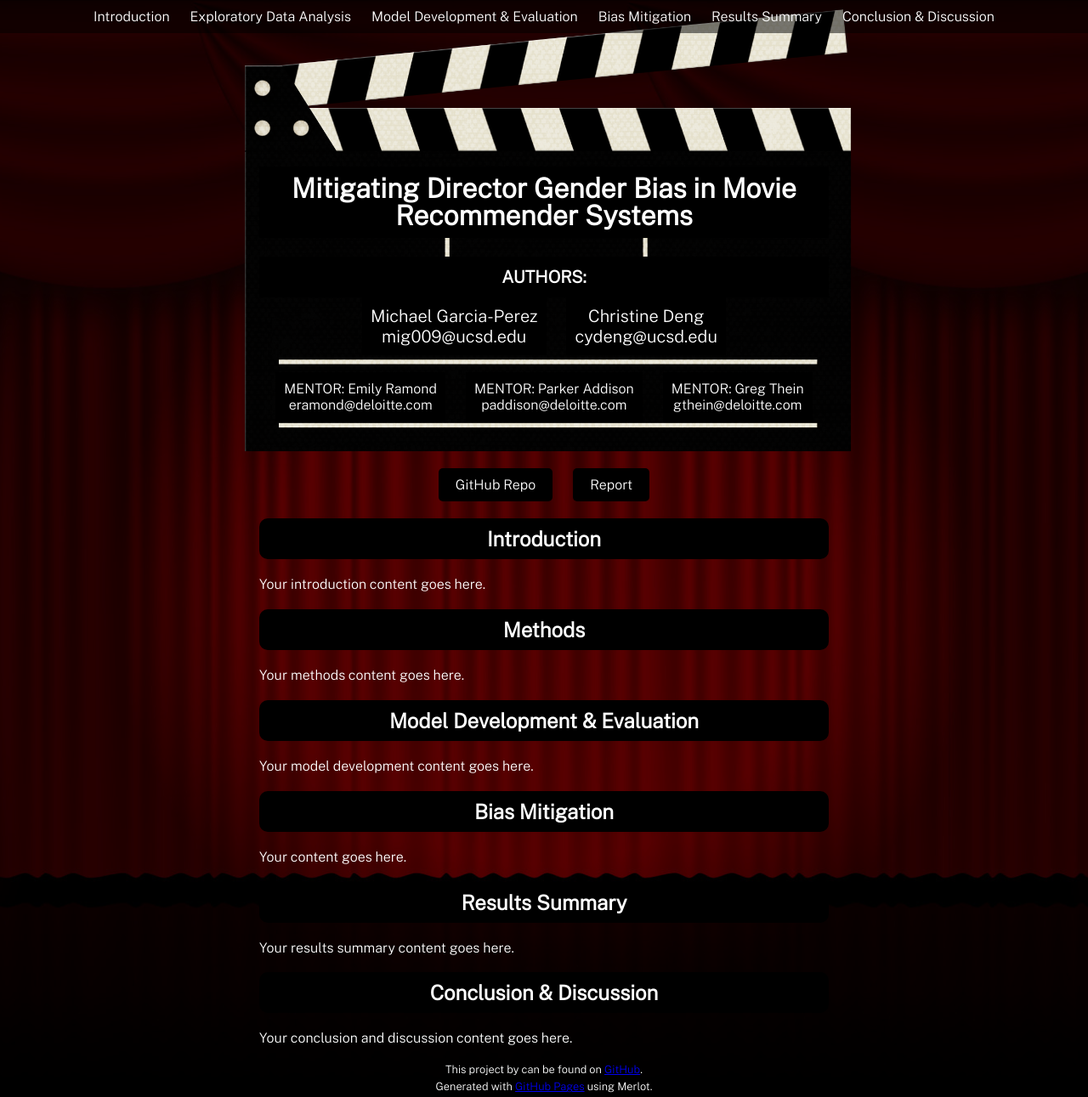
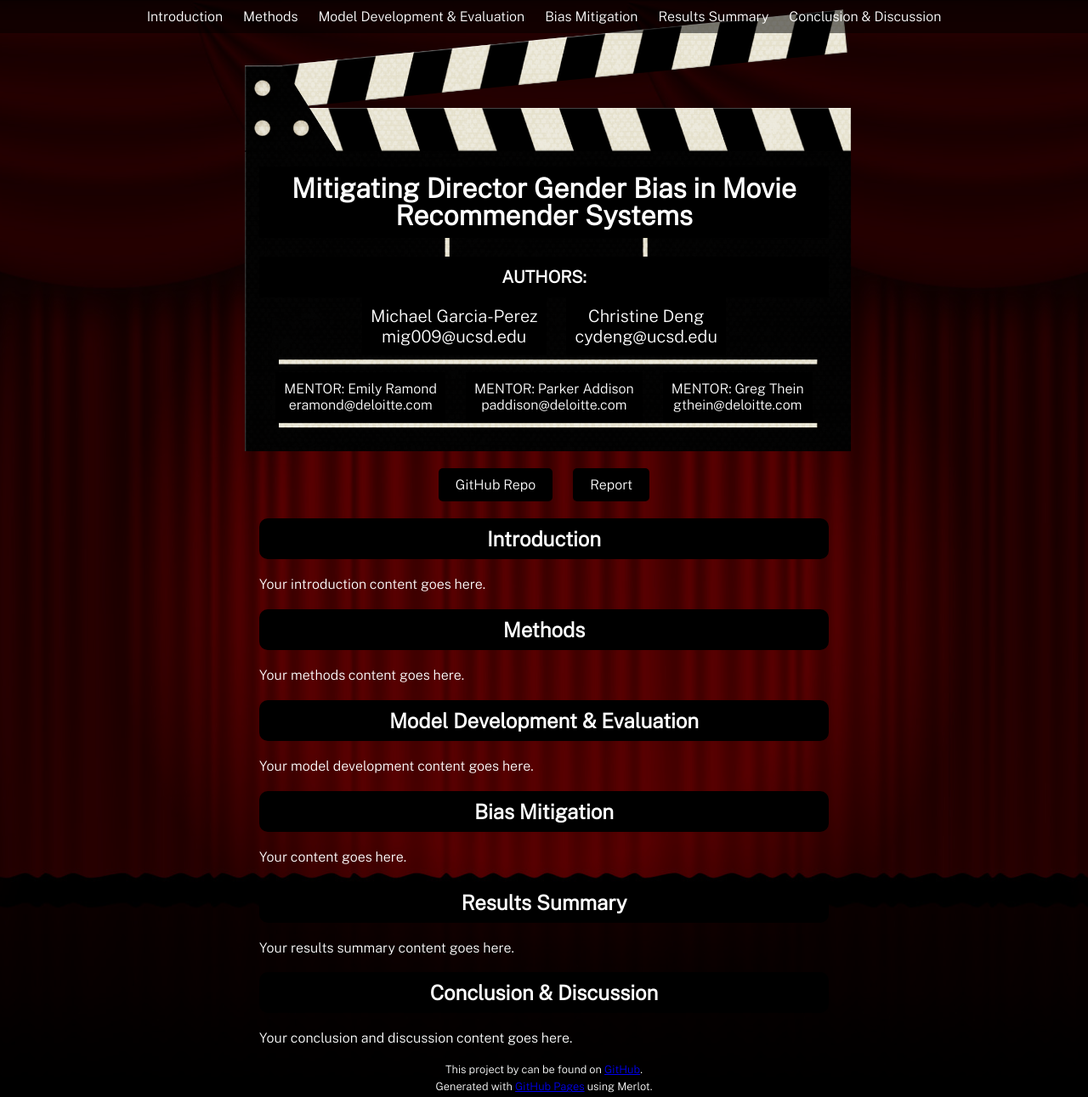
Before and after one commit to michael-garciaperez/DSC180A-Methodology-5, a Jekyll site: the page built from index.md, in a window 1280 px wide and 1291 px high. Shown: the whole window at 85% size. Built offline with Jekyll 4.4.1, drawn with Linux system fonts in a browser that asks for light colours.

Commit message:
Update default.html

```diff
--- a/_layouts/default.html
+++ b/_layouts/default.html
@@ -28,7 +28,7 @@
   <div class="top-bar">
     <ul class="toc">
       <li><a href="#introduction">Introduction</a></li>
-      <li><a href="#exploratory-data-analysis">Exploratory Data Analysis</a></li>
+      <li><a href="#methods">Methods</a></li>
       <li><a href="#model-development--evaluation">Model Development & Evaluation</a></li>
       <li><a href="#bias-mitigation">Bias Mitigation</a></li>
       <li><a href="#results-summary">Results Summary</a></li>
```
